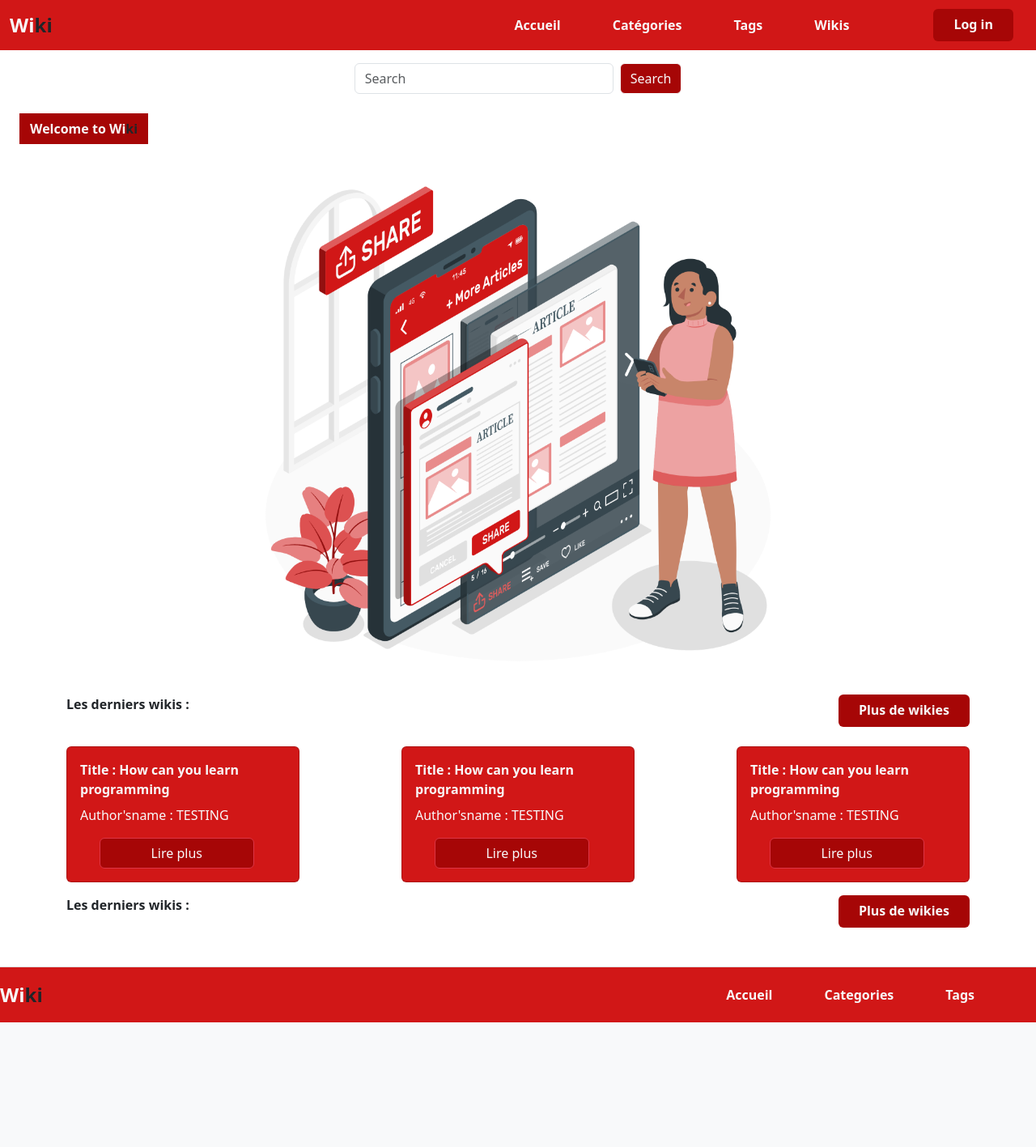
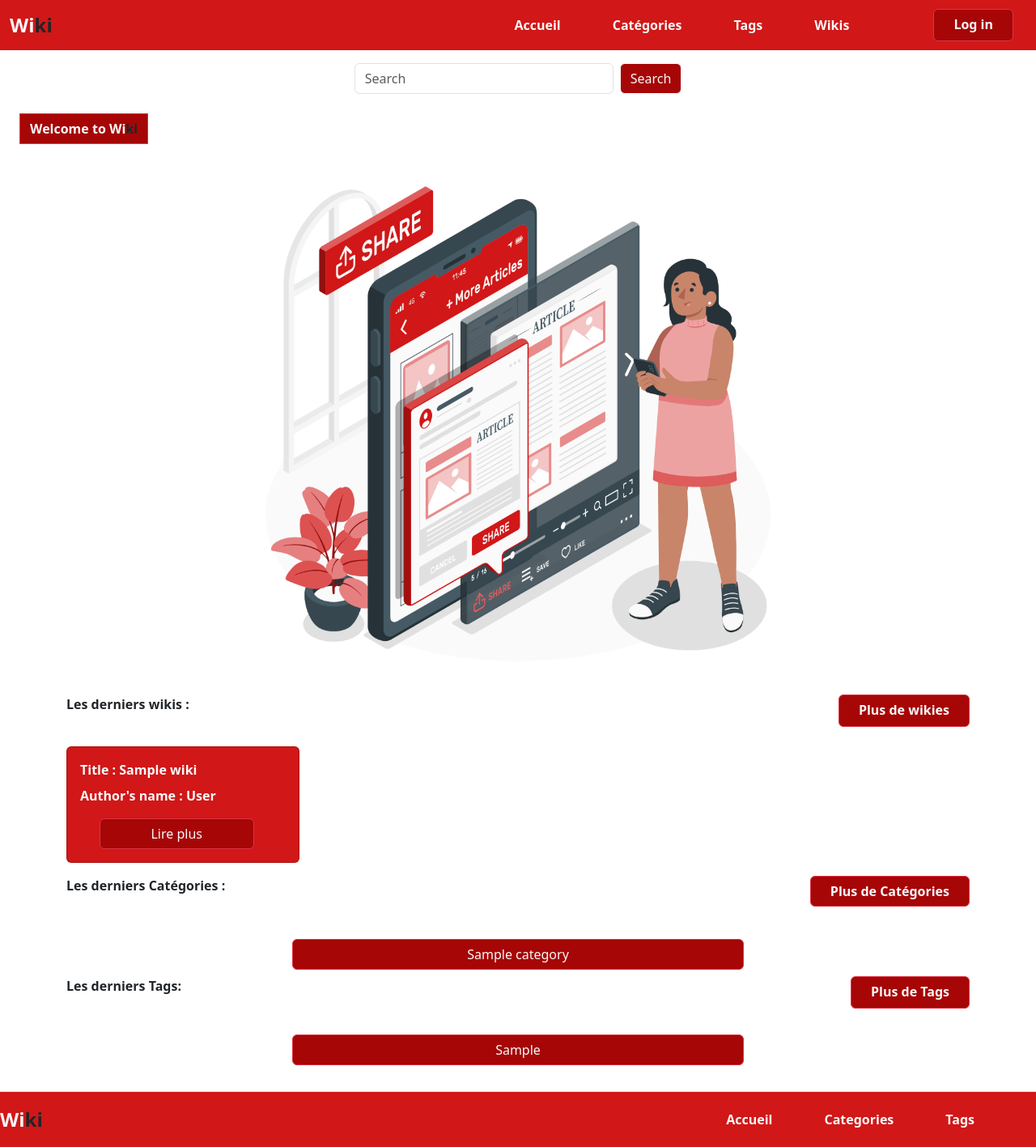
Before and after one commit to SalBouhamidi/Wiki, a PHP site: page / in a window 1280 px wide. Shown: the whole page at 81% size. Before the commit the page ends 1263 px from the top, so only its background shows below. Run offline with PHP 8.4, Linux system fonts and the light colour scheme; tables that the repository leaves empty hold one stand-in row (values such as "Sample post"); data that the repository does not hold is empty.

Commit message:
Home page Back-end except the part of search to do later

```diff
--- a/Controllers/homecontroller.php
+++ b/Controllers/homecontroller.php
@@ -2,30 +2,53 @@
 
 
 require_once "./Models/HomeModel.php";
-// require_once "./views/home.php";
 require_once "Controller.php";
 
-Class HomeController extends Controller{
+Class HomeController extends Controller
+{
     private $id;
     private $name;
     public $objModel;
-    public $results;
+
+
+    public function __construct()
+    {
+        $this->objModel = new HomeModel();
+    }
+
+    public function home()
+    {
+            $categories = $this->getCategory();
+            $wikis = $this->getWikis();
+            $tags = $this->getTag();
+            $this->renderview('home', ['categories' => $categories,
+                                        'wikis' => $wikis,
+                                        'tags'=> $tags ]);
+    }
+
+    public function getCategory()
+    {
+        $categories = $this->objModel->getElements('category','id', '3');
+        return $categories;
+    }
+
+    public function getTag()
+    {
+        $tags = $this->objModel->getElements('tag','id', '6');
+        return $tags;
+    }
 
 
 
-    public function __construct(){
-        $this->objModel = new HomeModel();
-    }
-    public function home(){
-        $this->renderview('home');
+    public function getWikis(){
+        $wikis = $this->objModel->getElementsJoins('wiki.wiki_name','users.fullname', 'wiki', 'users', 'wiki.id_user','users.id', 'wiki.id','4');
+        return $wikis;
     }
 
 
-    public function getCategories(){
 
-        // $results = $this->objModel->getElements("category",[category.id], "6");
-        // return $results;
-    }
+
+
 
 
 }
--- a/Views/home.php
+++ b/Views/home.php
@@ -4,63 +4,69 @@
     ob_start();
 ?>
 <div>
-<form class="d-flex justify-content-center w-100 mt-3" role="search">
-        <input class="form-control me-2 w-25 " type="search" placeholder="Search" aria-label="Search">
-        <button class="btn btn-outline-light" type="submit">Search</button>
-      </form>
+    <form class="d-flex justify-content-center w-100 mt-3" role="search">
+            <input class="form-control me-2 w-25" type="search" placeholder="Search" aria-label="Search">
+            <button class="btn btn-danger btn-outline-light" type="submit">Search</button>
+    </form>
 </div>
- <div class="d-flex  ms-4 mt-4">
-    <button class= "btn text-light fw-bold rounded-0 mb-3">Welcome to Wi<span class="text-dark">ki</span></button>
+<div class="d-flex  ms-4 mt-4">
+    <button class= "btn btn-danger text-light fw-bold rounded-0 mb-3">Welcome to Wi<span class="text-dark">ki</span>
+    </button>
 </div>
 <div class="d-flex justify-content-center">
-<img class="img-fluid homepagepng w-50 mb-4" src="../assets/images/homepic.png" alt=""></div>
+    <img class="img-fluid homepagepng w-50 mb-4" src="../assets/images/homepic.png" alt="">
+</div>
 
 <section class="wikies container">
     <div class="d-flex justify-content-between mb-4">
         <p class="fw-bold">Les derniers wikis : </p>
-        <a href="" class="btn text-light fw-semibold px-4 ">Plus de wikies</a>
+        <a href="" class="btn btn-danger text-light fw-semibold px-4 ">Plus de wikies</a>
     </div>
 
 
     <div class="d-flex flex-row justify-content-between flex-lg-wrap flex-wrap ">
+
+    <?php
+    foreach($wikis as $wiki):?>
         <div class="card text-light mb-3" style="width: 18rem;">
             <div class="card-body">
-                <p class="card-title fw-bold">Title : How can you learn programming</p>
-                <p class="card-text">Author'sname : TESTING</p>
+                <p class="card-title fw-bold">Title : <?= $wiki['wiki_name']; ?></p>
+                <p class="card-text fw-semibold">Author's name : <?= $wiki['fullname']; ?></p>
                 <a href="#" class="btn btn-danger text-light d-flex justify-content-center w-75 ms-4">Lire plus</a>
             </div>
         </div>
+    <?php endforeach; ?>
 
-        <div class="card text-light mb-3" style="width: 18rem;">
-            <div class="card-body">
-                <p class="card-title fw-bold">Title : How can you learn programming</p>
-                <p class="card-text">Author'sname : TESTING</p>
-                <a href="#" class="btn btn-danger text-light d-flex justify-content-center w-75 ms-4">Lire plus</a>
-            </div>
-        </div>
 
-        <div class="card text-light mb-3" style="width: 18rem;">
-            <div class="card-body">
-                <p class="card-title fw-bold">Title : How can you learn programming</p>
-                <p class="card-text">Author'sname : TESTING</p>
-                <a href="#" class="btn btn-danger text-light d-flex justify-content-center w-75 ms-4">Lire plus</a>
-            </div>
-        </div>
+
     </div>
 
 </section>
 <section class="tags  container">
+    <div class="d-flex justify-content-between mb-4">
+        <p class="fw-bold">Les derniers Catégories : </p>
+        <a href="" class="btn btn-danger text-light fw-semibold px-4 mb-2">Plus de Catégories</a>
+    </div>
 
+    <?php
+    foreach ($categories as $category):?>
+        <div class="d-flex justify-content-center flex-lg-wrap flex-wrap ">
+            <a href="" class="btn btn-danger text-light px-5 w-50 mx-2 my-2" ><?= $category['name']; ?></a>
+        </div>
+    <?php endforeach; ?>
+</section>
+
+<section class="tags  container">
     <div class="d-flex justify-content-between mb-4">
-        <p class="fw-bold">Les derniers wikis : </p>
-        <a href="" class="btn text-light fw-semibold px-4 ">Plus de wikies</a>
+        <p class="fw-bold">Les derniers Tags: </p>
+        <a href="" class="btn btn-danger text-light fw-semibold px-4">Plus de Tags</a>
     </div>
-    <div class="d-flex justify-content-between flex-lg-wrap flex-wrap ">
-        <?php
 
-        foreach($results as $result):?>
-        <a href="" class="btn btn-danger text-light px-5" ><?= $result['category.name']; ?></a>
-    </div>
+    <?php
+    foreach ($tags as $tag):?>
+        <div class="d-flex justify-content-center flex-lg-wrap flex-wrap ">
+            <a href="" class="btn btn-danger text-light px-5 w-50 mx-2 my-2" ><?= $tag['tag']; ?></a>
+        </div>
     <?php endforeach; ?>
 </section>
 
--- a/Views/includes/navbar.php
+++ b/Views/includes/navbar.php
@@ -1,16 +1,16 @@
 <nav class="navbar navbar-expand-lg ">
   <div class="container-fluid">
-    <a class="navbar-brand text-light fw-bold fs-4" href="#">Wi<span class="text-dark">ki</span></a>
+    <a class="navbar-brand text-light fw-bold fs-4" href="/">Wi<span class="text-dark">ki</span></a>
     <button class="navbar-toggler" type="button" data-bs-toggle="collapse" data-bs-target="#navbarNavAltMarkup" aria-controls="navbarNavAltMarkup" aria-expanded="false" aria-label="Toggle navigation">
       <span class="navbar-toggler-icon"></span>
     </button>
     <div class="collapse navbar-collapse d-flex justify-content-end" id="navbarNavAltMarkup">
       <div class="navbar-nav">
-        <a class="nav-link active fw-semibold text-light me-5" aria-current="page" href="#">Accueil</a>
+        <a class="nav-link active fw-semibold text-light me-5" aria-current="page" href="/">Accueil</a>
         <a class="nav-link fw-semibold text-light me-5" href="#">Catégories</a>
         <a class="nav-link fw-semibold text-light me-5" href="#">Tags</a>
         <a class="nav-link fw-semibold text-light me-5 " href="#">Wikis</a>
-        <a href="<?= $uri = '/login';?>" class=" btn  px-4 text-light fw-bold ms-5 me-3">Log in</a>
+        <a href="<?= $uri = '/login';?>" class=" btn btn-danger px-4 text-light fw-bold ms-5 me-3">Log in</a>
       </div>
     </div>
   </div>
--- a/Views/login.php
+++ b/Views/login.php
@@ -1,6 +1,5 @@
 <?php
     require_once "includes/navbar.php";
-
 
     ob_start();
 ?>
```
Also changed, not shown: Controllers/RegistreController.php (+7 -3 lines), Controllers/loginController.php (+23 -13 lines), Models/HomeModel.php (+21 -7 lines).
